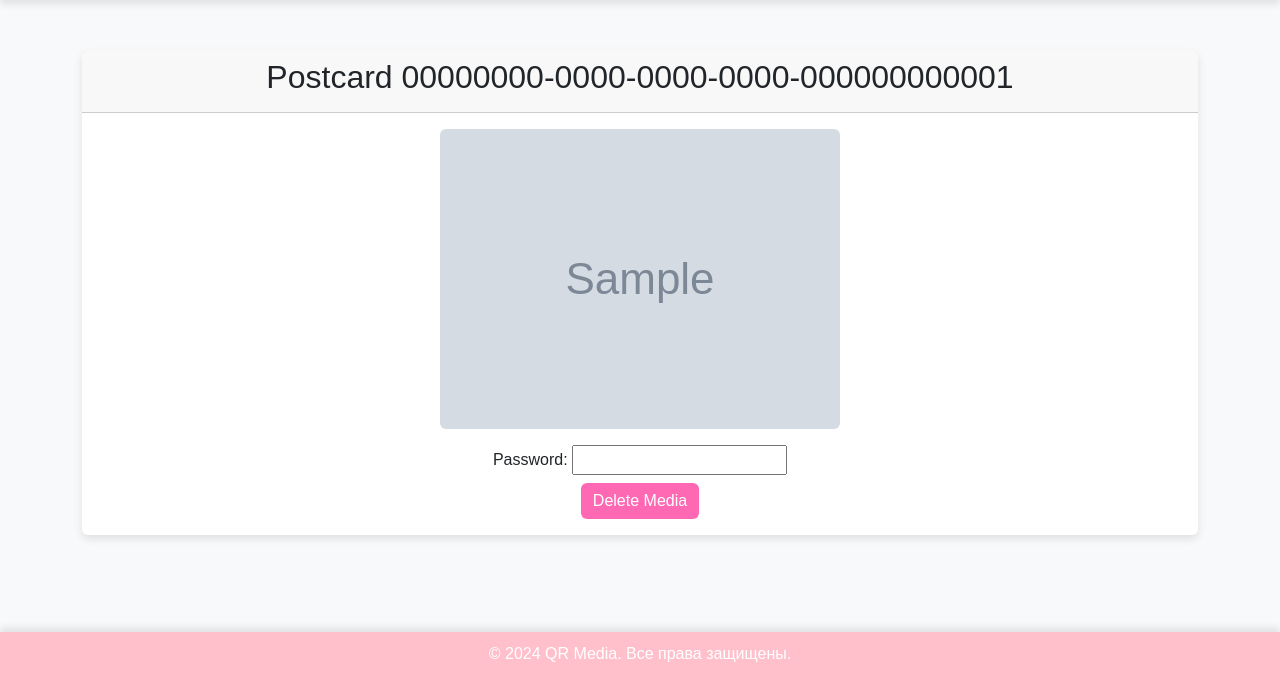
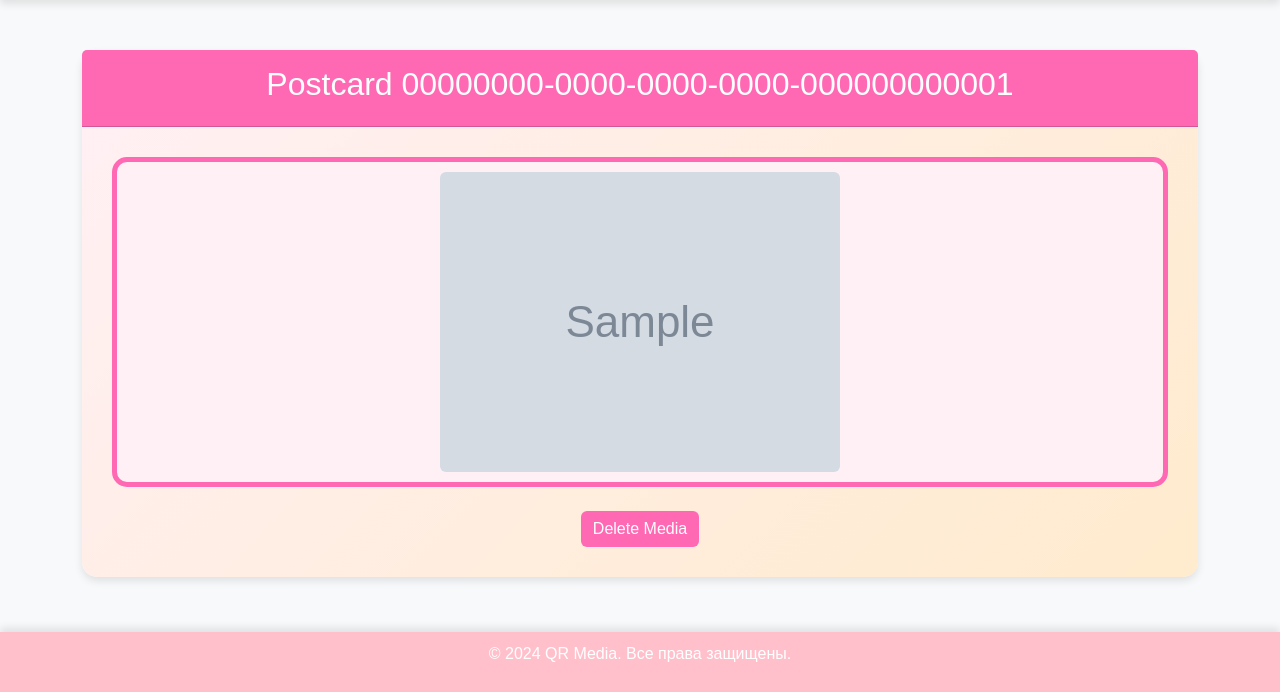
Before and after one commit to orkcode/vlvis, a Django app: page /loveyou/00000000-0000-0000-0000-000000000001/ in a window 1280 px wide. Shown: the part 108-800 px from the top of the page. Run offline with Django 5.2, Linux system fonts and the light colour scheme; tables that the repository leaves empty hold one stand-in row (values such as "Sample post"); grey boxes marked "Sample" are stand-in pictures.

Commit message:
Update postcard_detail.html

```diff
--- a/templates/postcard_detail.html
+++ b/templates/postcard_detail.html
@@ -3,29 +3,48 @@
 {% block title %}Postcard {{ postcard.uuid }}{% endblock %}
 
 {% block content %}
-<div class="card text-center">
-    <div class="card-header">
+<div class="card text-center postcard-card">
+    <div class="card-header postcard-header">
         <h2>Postcard {{ postcard.uuid }}</h2>
     </div>
-    <div class="card-body">
+    <div class="card-body postcard-body">
         {% if media_file %}
+            <div class="media-container">
                 {% if media_file.is_video %}
-                <video class="img-fluid rounded" autoplay controls preload>
+                    <video class="img-fluid rounded postcard-media" autoplay controls preload>
                         <source src="{{ media_file.file.url }}" type="video/mp4">
                         Your browser does not support the video tag.
                     </video>
                 {% elif media_file.is_image %}
-                <img src="{{ media_file.file.url }}" alt="Postcard Image" class="img-fluid rounded">
+                    <img src="{{ media_file.file.url }}" alt="Postcard Image" class="img-fluid rounded postcard-media">
                 {% else %}
                     <p>Unsupported media type.</p>
                 {% endif %}
-            <form method="post" action="" enctype="multipart/form-data" class="mt-3">
+            </div>
+            <!-- Button to Open the Modal -->
+            <button type="button" class="btn btn-primary mt-4" data-bs-toggle="modal" data-bs-target="#deleteModal">
+                Delete Media
+            </button>
+            <!-- The Modal -->
+            <div class="modal fade" id="deleteModal" tabindex="-1" aria-labelledby="deleteModalLabel" aria-hidden="true">
+                <div class="modal-dialog">
+                    <div class="modal-content">
+                        <div class="modal-header">
+                            <h5 class="modal-title" id="deleteModalLabel">Enter Password to Delete Media</h5>
+                            <button type="button" class="btn-close" data-bs-dismiss="modal" aria-label="Close"></button>
+                        </div>
+                        <div class="modal-body">
+                            <form method="post" action="" enctype="multipart/form-data">
                                 {% csrf_token %}
                                 <div class="form-group">
                                     {{ delete_form.password.label_tag }} {{ delete_form.password }}
                                 </div>
-                <button type="submit" name="delete_photo" class="btn btn-primary mt-2">Delete Media</button>
+                                <button type="submit" name="delete_photo" class="btn btn-primary mt-2">OK</button>
                             </form>
+                        </div>
+                    </div>
+                </div>
+            </div>
         {% else %}
             <form method="post" action="" enctype="multipart/form-data" class="mt-3">
                 {% csrf_token %}
```
Lines whose indentation alone changed are shown as unchanged.
